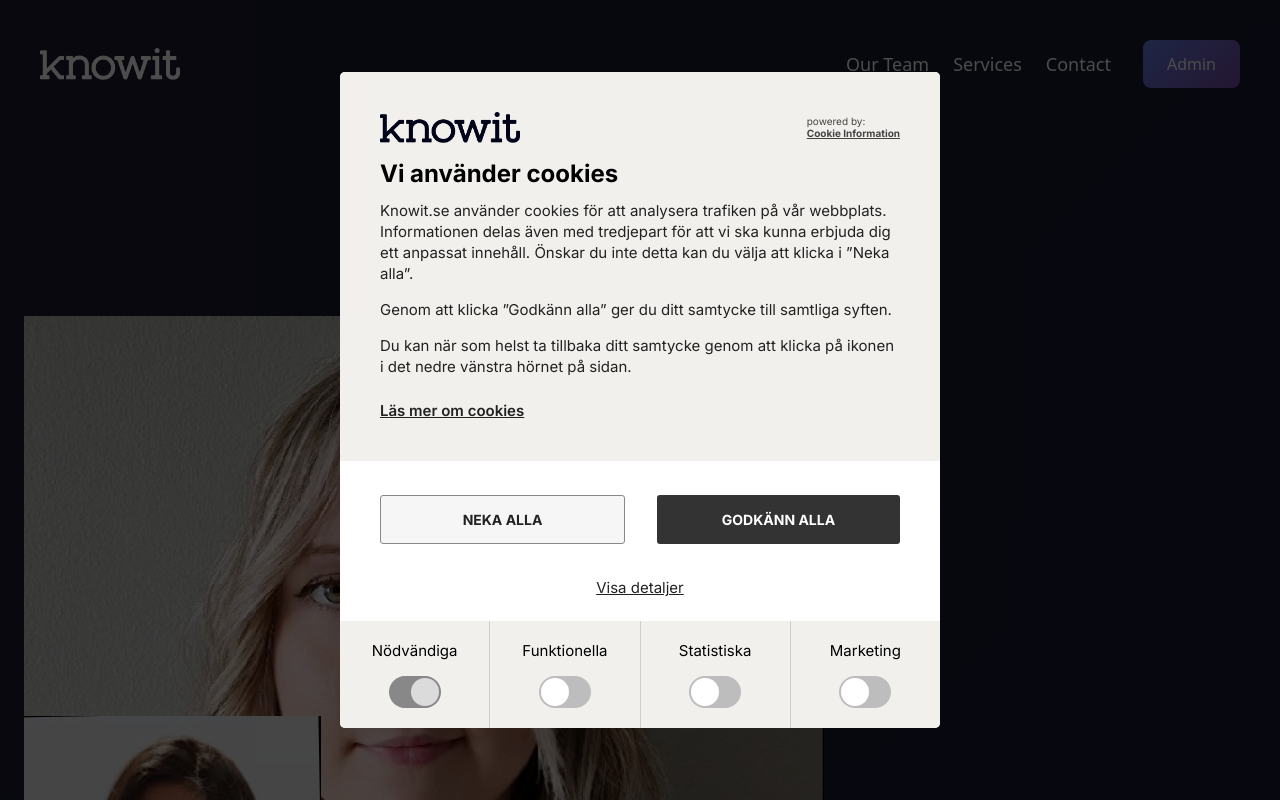
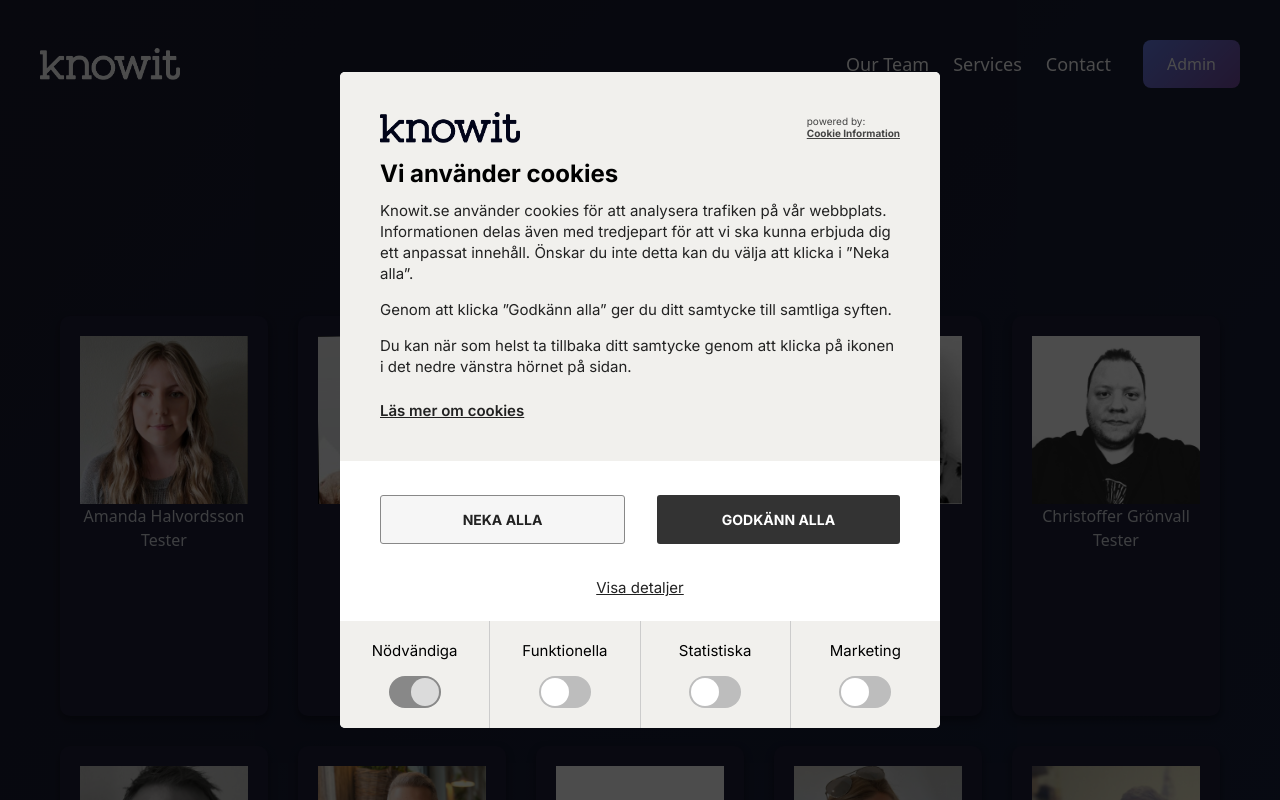
Before and after one commit to KQFFE/InternalAI, a React (Create React App) app in the folder frontend/: page /team in a window 1280 px wide. Shown: the top 800 px of the page. Built offline with nearby package versions, Linux system fonts and the light colour scheme; no server answers.

Commit message:
TeamPage first style fix

```diff
--- a/frontend/src/TeamPage.css
+++ b/frontend/src/TeamPage.css
@@ -1,24 +1,166 @@
 /* frontend/src/TeamPage.css */
 
+:root {
+  --dark-background: #0B0B26;
+  --mellow-blue: #044d90;
+  --color-white: #ffffff;
+  --color-darkblue: #3C3C3C;
+  --color-light-blue-link: var(--mellow-blue);
+}
+
+.team-page-wrapper {
+  background-color: var(--dark-background); /* This will now be the background for the entire width */
+  color: var(--color-white);
+  min-height: 100vh;
+  display: flex;
+  flex-direction: column;
+}
+
+/* This class will now stretch full width. Its padding will be removed. */
+.team-page-content {
+    padding-top: 40px;
+    padding-bottom: 40px;
+    /* REMOVED: padding-left and padding-right from here */
+    /* REMOVED: max-width and margin: auto from here */
+    width: 100%; /* Ensure it takes full width */
+    text-align: center;
+    background-color: var(--dark-background); /* Keep this for consistency */
+    color: var(--color-white);
+}
+
+.team-page-title {
+    font-size: 3em;
+    font-weight: bold;
+    margin-bottom: 10px;
+    color: var(--color-white);
+}
+
+.team-page-subtitle {
+    font-size: 1.2em;
+    margin-bottom: 40px;
+}
+
+.team-grid {
+    display: grid;
+    grid-template-columns: repeat(auto-fit, minmax(180px, 1fr)); /* Keep minmax for column count */
+    gap: 30px;
+    justify-content: center;
+
+    /* ADDED: Padding to the grid itself to create space from the screen edges.
+       This is now where your "room to the edge" will come from. */
+    padding-left: 20px;
+    padding-right: 20px;
+
+    /* OPTIONAL: Max-width on the grid to prevent cards from becoming too wide on very large screens.
+       This will center the grid content within the full-width team-page-content background. */
+    max-width: 1200px; /* Adjust this value as needed, e.g., 1400px or more */
+    margin-left: auto;
+    margin-right: auto;
+}
+
 .team-member-card {
-  /* A fixed height ensures all cards in a row are uniform. */
-  height: 400px;
+    background-color: #1e1e3a;
+    border-radius: 10px;
+    padding: 20px;
+    box-shadow: 0 4px 8px rgba(0, 0, 0, 0.4);
+    display: flex;
+    flex-direction: column;
+    align-items: center;
+    text-align: center;
+    transition: transform 0.2s ease-in-out;
+    height: 400px;
+    justify-content: flex-start;
+}
+
+.team-member-card:hover {
+    transform: translateY(-5px);
+}
+
+.member-profile-pic {
+    width: 150px;
+    height: 150px;
+    border-radius: 50%;
+    object-fit: cover;
+    margin-bottom: 15px;
+    border: 3px solid var(--color-light-blue-link);
 }
 
 .member-name {
-  /* A min-height prevents layout shifts if a name wraps to a second line. */
-  min-height: 1.5em;
+    font-size: 1.5em;
+    font-weight: 600;
+    margin-bottom: 5px;
+    color: var(--color-white);
+    min-height: 1.5em;
 }
 
 .member-role {
-  /* Allows this element to grow and push the LinkedIn link to the bottom. */
-  flex-grow: 1;
+    font-size: 1em;
+    margin-bottom: 15px;
+    flex-grow: 1;
+    display: flex;
+    align-items: flex-end;
+    justify-content: center;
+    width: 100%;
 }
 
+.member-linkedin-link {
+    background-color: var(--color-light-blue-link);
+    color: white;
+    padding: 8px 15px;
+    border-radius: 5px;
+    text-decoration: none;
+    font-weight: 500;
+    transition: background-color 0.3s ease;
+    margin-top: auto;
+}
+
+.member-linkedin-link:hover {
+    background-color: var(--color-darkblue);
+}
+
+.loading, .error, .no-members-found {
+    text-align: center;
+    font-size: 1.2em;
+    padding: 50px;
+    color: var(--color-white);
+}
+
+.error {
+    color: #ff6b6b;
+}
+
+/* Responsive adjustments for team page content */
 @media (max-width: 767px) {
+  .team-page-content {
+    padding-top: 30px;
+    padding-bottom: 30px;
+    /* REMOVED: padding-left and padding-right from here */
+  }
+
+  .team-page-title {
+    font-size: 2em;
+  }
+
+  .team-page-subtitle {
+    font-size: 1em;
+  }
+
+  .team-grid {
+    grid-template-columns: repeat(auto-fit, minmax(250px, 1fr));
+    gap: 15px;
+    /* This padding will now be the main source of side space on mobile too */
+    padding-left: 15px;
+    padding-right: 15px;
+    max-width: none; /* Allow grid to expand on smaller screens */
+  }
+
   .team-member-card {
-    /* On smaller screens, allow the card height to adjust to its content. */
     height: auto;
     min-height: 300px;
   }
+
+  .member-profile-pic {
+    width: 100px;
+    height: 100px;
+  }
 }
```
